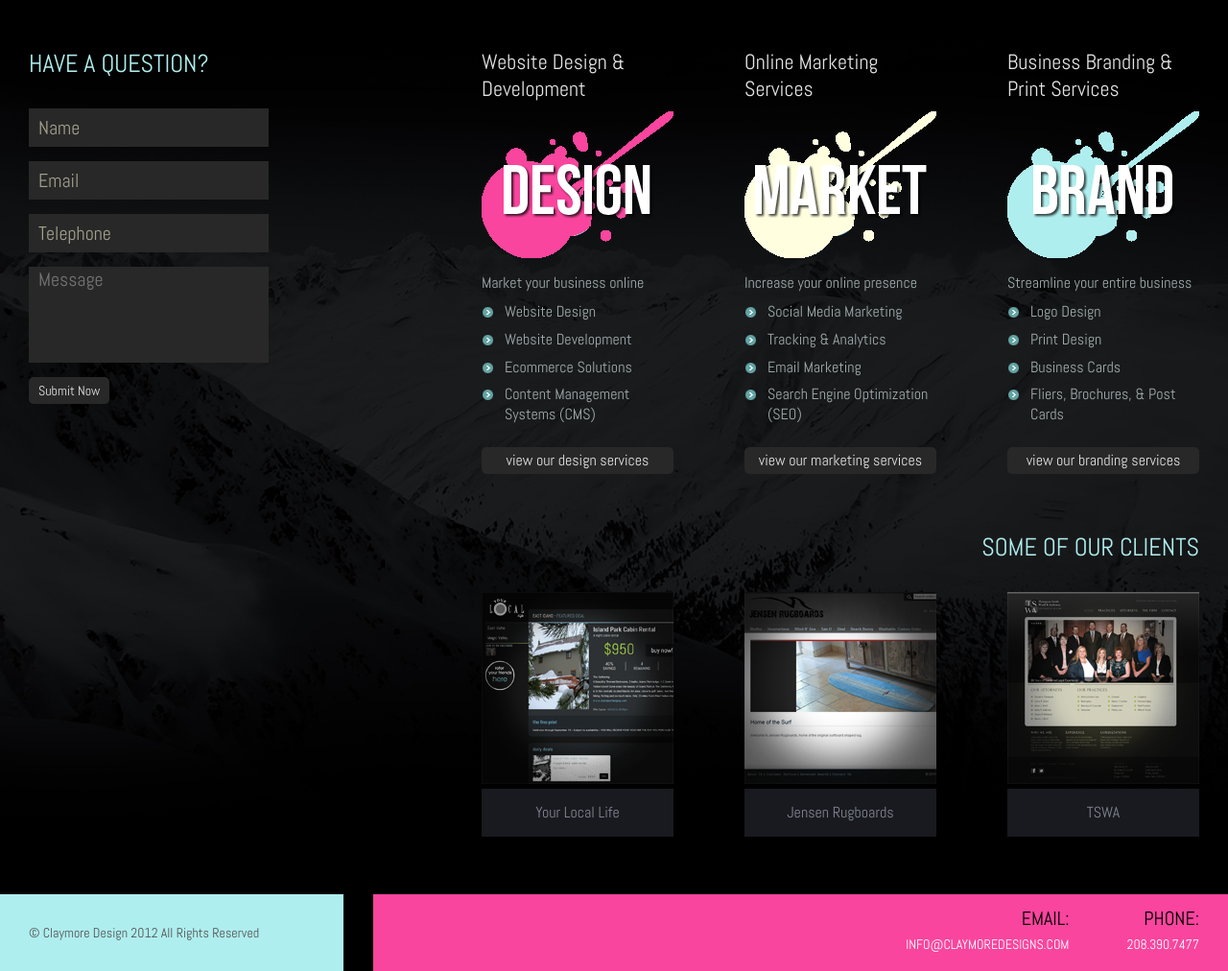
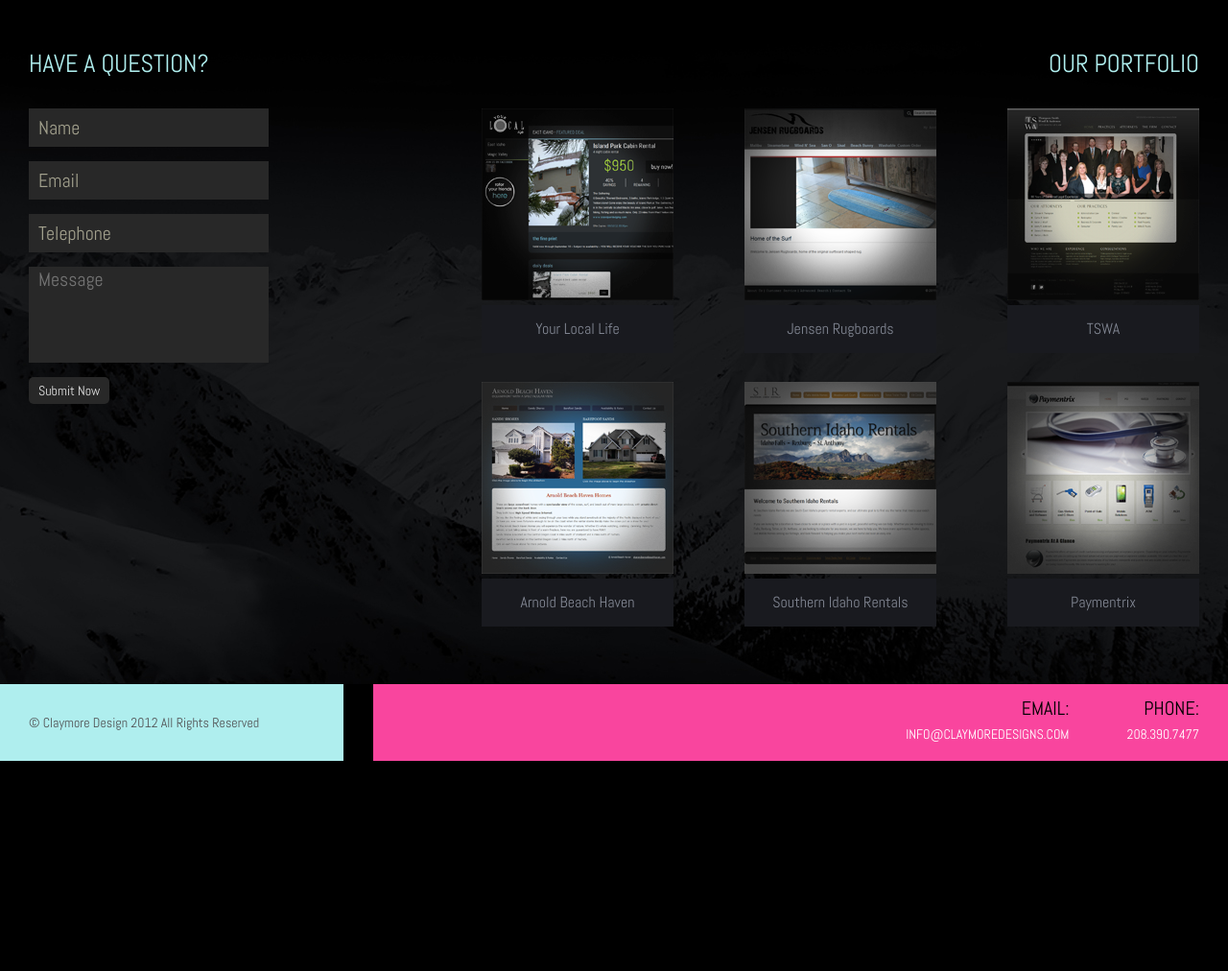
Before and after one commit to cphillipp/ClaymoreDesign, a PHP site: page / in a window 1280 px wide. Shown: the part 101-1113 px from the top of the page at 96% size. After the commit the page ends 894 px from the top, so only its background shows below. Run offline with PHP 8.4, Linux system fonts and the light colour scheme.

Commit message:
updated index for ie

```diff
--- a/contact.php
+++ b/contact.php
@@ -60,7 +60,7 @@ if(isset($_SESSION['message'])) {
       </div>
       <div class="right">
         <h2>Contact Us</h2>
-        <section style="height:1000px;">
+        <section>
           <h3>Looking for a quote?</h3>
           <p>Claymore Design is located in the heart of Idaho Falls. Contact us for possible solutions for your business.</p>
           <div class="line"></div>
--- a/index.php
+++ b/index.php
@@ -59,55 +59,14 @@ if(isset($_SESSION['message'])) {
         </form>
       </div>
       <div class="right">
-        <ul>
-          <li>
-            <div class="wrap">
-              <h3>Business Branding &amp;<br /> Print Services</h3>
-              <img src="images/blob3.png" alt="Local Idaho Falls business website" />
-              <p>Streamline your entire business</p>
-              <ul>
-                <li>Logo Design</li>
-                <li>Print Design</li>
-                <li>Business Cards</li>
-                <li>Fliers, Brochures, &#038; Post Cards</li>
-              </ul>
-              <a href="services.php" class="button">view our branding services</a>
-            </div>
-          </li>
-          <li>
-            <div class="wrap">
-              <h3>Online Marketing<br /> Services</h3>
-              <img src="images/blob2.png" alt="Local Idaho Falls business website" />
-              <p>Increase your online presence</p>
-              <ul>
-                <li>Social Media Marketing</li>
-                <li>Tracking &#038; Analytics</li>
-                <li>Email Marketing</li>
-                <li>Search Engine Optimization (SEO)</li>
-              </ul>
-              <a href="services.php" class="button">view our marketing services</a>
-            </div>
-          </li>
-          <li>
-            <div class="wrap">
-              <h3>Website Design &amp;<br /> Development</h3>
-              <img src="images/blob1.png" alt="Local Idaho Falls business website" />
-              <p>Market your business online</p>
-              <ul>
-                <li>Website Design</li>
-                <li>Website Development</li>
-                <li>Ecommerce Solutions</li>
-                <li>Content Management Systems (CMS)</li>
-              </ul>
-              <a href="services.php" class="button">view our design services</a>
-            </div>
-          </li>
-        </ul>
-        <h2>Some of our clients</h2>
+        <h2>Our Portfolio</h2>
         <ul>
           <li><a href="http://www.eastidaholaw.net" target="_blank"><img src="images/tswa3.png" alt="Local Idaho Falls business website" /><span>TSWA </span></a></li>
           <li><a href="http://www.rugboards.com" target="_blank"><img src="images/jensenrugboards3.png" alt="California based business website" /><span>Jensen Rugboards</span></a></li>
           <li><a href="http://www.yourlocallife.pagodabox.com" target="_blank"><img src="images/yll3.png" alt="Local Idaho Falls business website" /><span>Your Local Life</span></a></li>
+          <li><a href="http://www.paymentrix.com" target="_blank"><img src="images/paymentrix3.png" alt="Local Idaho Falls business website" /><span>Paymentrix</span></a></li>
+          <li><a href="http://www.sidahorentals.com" target="_blank"><img src="images/sir3.png" alt="Local Idaho Falls business website" /><span>Southern Idaho Rentals</span></a></li>
+          <li><a href="http://www.arnoldbeachhaven.com" target="_blank"><img src="images/abh3.png" alt="Local Oregon based business website" /><span>Arnold Beach Haven</span></a></li>
         </ul>
       </div>
     </div>
```
